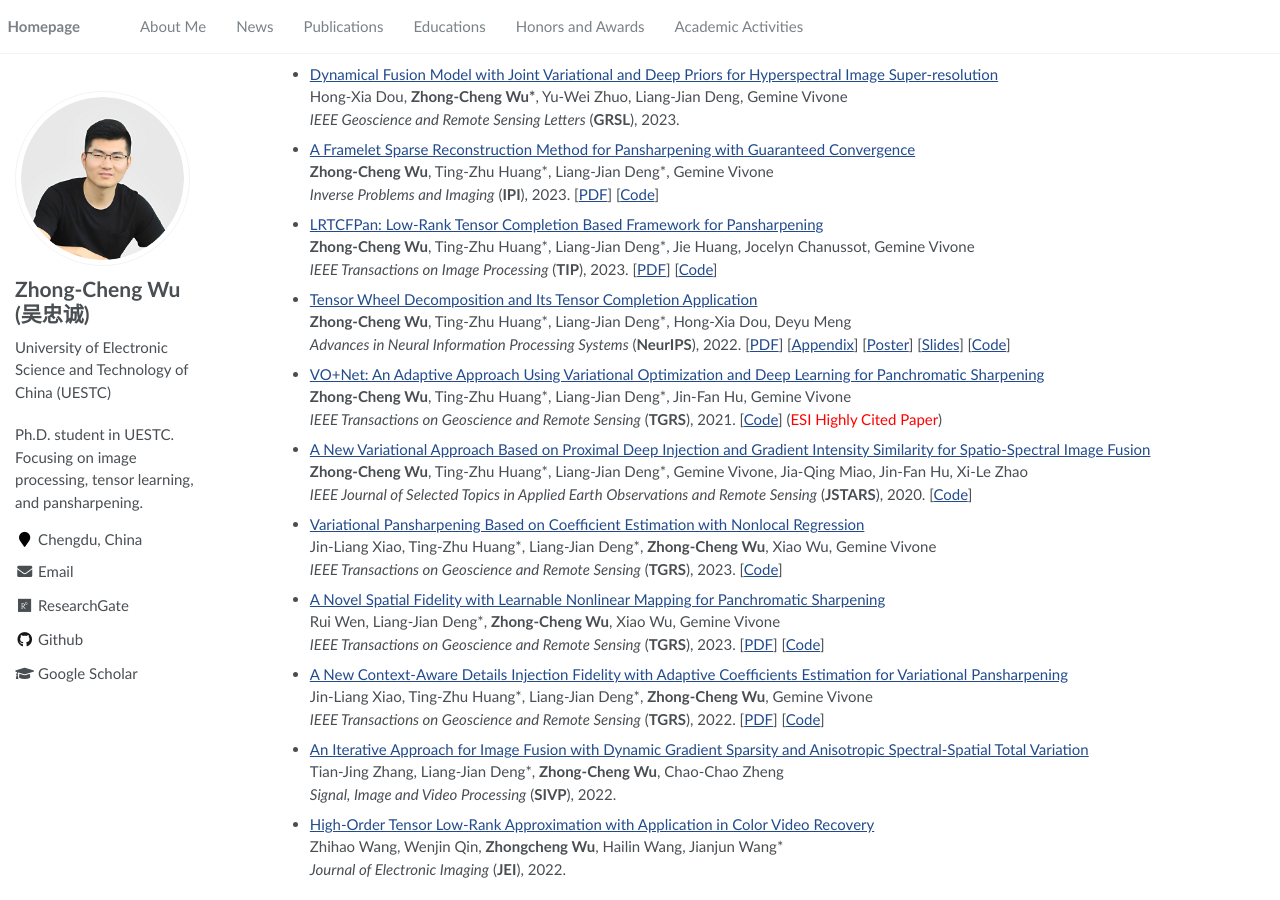
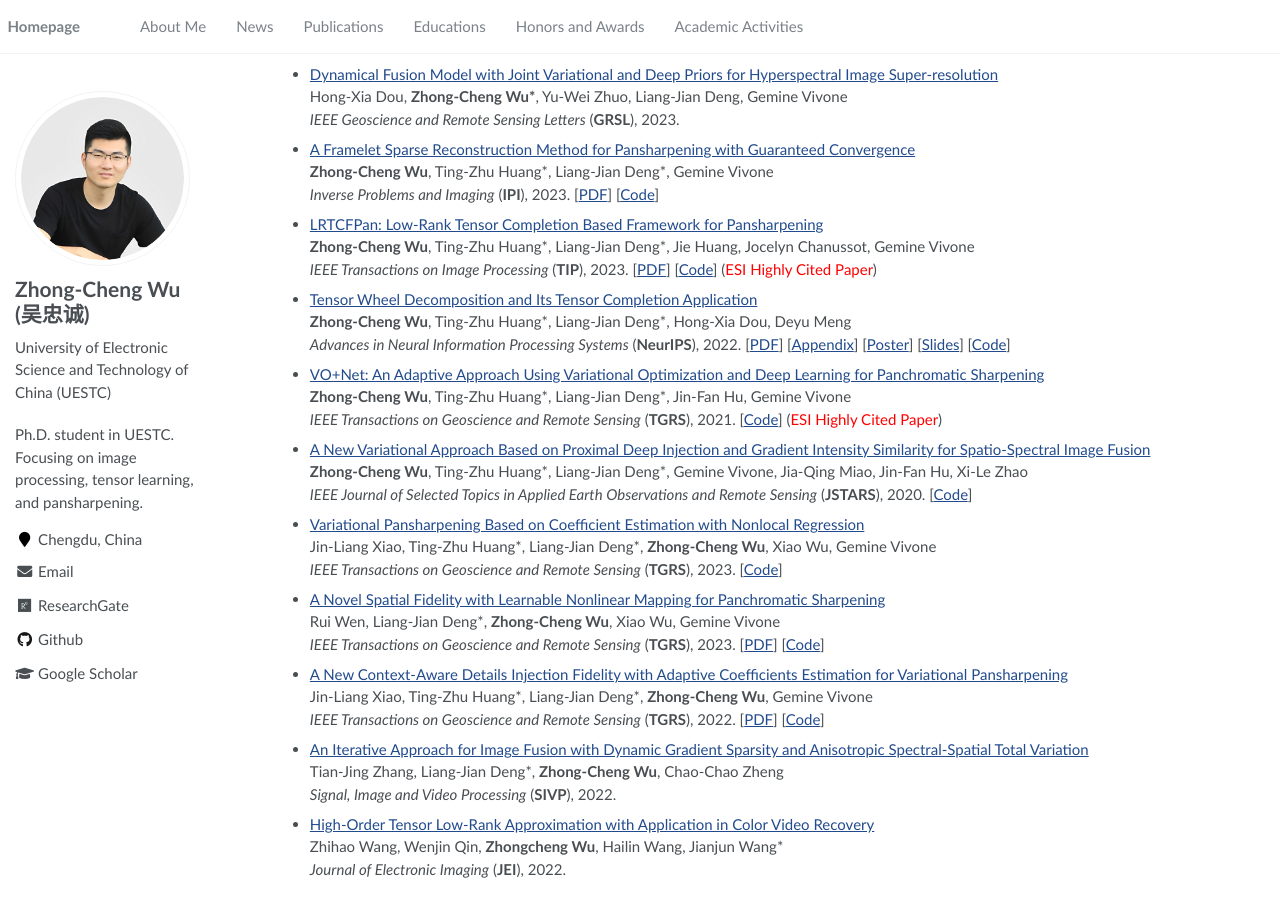
Before and after one commit to zhongchengwu/zhongchengwu.github.io, a Jekyll site: the page built from _pages/about.md, in a window 1280 px wide and 900 px high, scrolled down 412 px. Built offline with Jekyll 4.4.1, drawn with Linux system fonts in a browser that asks for light colours.

Commit message:
Update about.md

```diff
--- a/_pages/about.md
+++ b/_pages/about.md
@@ -45,7 +45,7 @@ E-mail: <wuzhch97@163.com> &emsp;
 
 - [LRTCFPan: Low-Rank Tensor Completion Based Framework for Pansharpening](https://ieeexplore.ieee.org/abstract/document/10054514) <br>
   <b>Zhong-Cheng Wu</b>, Ting-Zhu Huang\*, Liang-Jian Deng\*, Jie Huang, Jocelyn Chanussot, Gemine Vivone <br>
-  *IEEE Transactions on Image Processing* (<b>TIP</b>), 2023. [[PDF](https://zhongchengwu.github.io/papers/lrtcfpan_tip2023.pdf)] [[Code](https://github.com/zhongchengwu/code_LRTCFPan)]
+  *IEEE Transactions on Image Processing* (<b>TIP</b>), 2023. [[PDF](https://zhongchengwu.github.io/papers/lrtcfpan_tip2023.pdf)] [[Code](https://github.com/zhongchengwu/code_LRTCFPan)] (<span style="color:red">ESI Highly Cited Paper</span>)
 
 - [Tensor Wheel Decomposition and Its Tensor Completion Application](https://papers.nips.cc/paper_files/paper/2022/hash/acbfe708197ff78ad04cc1beb1710979-Abstract-Conference.html) <br>
   <b>Zhong-Cheng Wu</b>, Ting-Zhu Huang\*, Liang-Jian Deng\*, Hong-Xia Dou, Deyu Meng <br>
```
